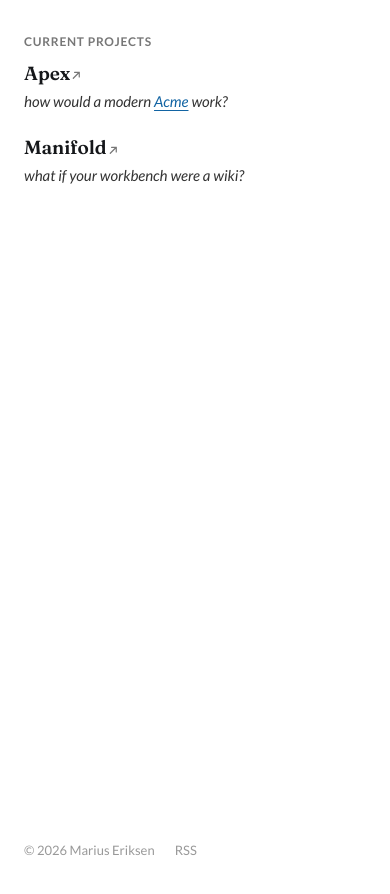
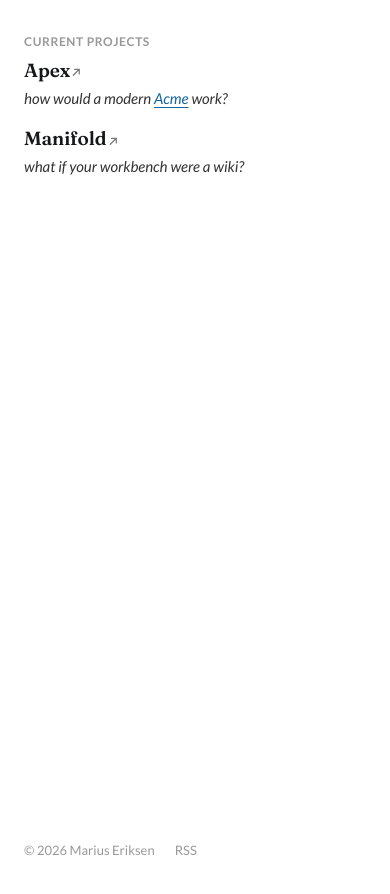
Before and after one commit to mariusae/mariusae.github.io, a Jekyll site: the page built from index.html, in a window 390 px wide. Shown: the top 894 px of the page. Built offline with Jekyll 4.4.1, drawn with Linux system fonts in a browser that asks for light colours.

Commit message:
Dark mode: dimmer descriptions, brighter footer; quieter label, tighter stacking
Co-Authored-By: Claude Opus 5.5 <noreply@anthropic.com>
Claude-Session: https://claude.ai/code/session_01KTPpusonhcXPjcQ2kkYfF6

```diff
--- a/assets/css/style.css
+++ b/assets/css/style.css
@@ -5,6 +5,7 @@
   --heading: #15171a;
   --muted: #999;
   --meta: #777;
+  --desc: #333;
   --rule: #e6e6e6;
   --code-bg: #f6f6f6;
   --bg: #fff;
@@ -21,8 +22,9 @@
   :root {
     --text: #d4d4d4;
     --heading: #f2f2f2;
-    --muted: #8a8a8a;
+    --muted: #999;
     --meta: #a3a3a3;
+    --desc: #b5b5b5;
     --rule: #2e2e2e;
     --code-bg: #1e1e1e;
     --bg: #121212;
@@ -87,12 +89,12 @@ img { max-width: 100%; height: auto; display: block; }
 .feed + .feed { margin-top: 6rem; }
 
 .feed-heading {
-  color: var(--meta);
+  color: var(--muted);
   font-family: var(--font-sans);
   font-size: 1.2rem;
   font-variation-settings: normal;
   font-weight: 700;
-  letter-spacing: 0.06em;
+  letter-spacing: 0.05em;
   text-transform: uppercase;
 }
 
@@ -140,7 +142,7 @@ img { max-width: 100%; height: auto; display: block; }
 }
 .feed-name:focus-visible { outline: 2px solid var(--accent); outline-offset: 3px; border-radius: 2px; }
 .feed-name:hover .feed-arrow { color: var(--accent); transform: translate(1px, -1px); }
-.feed-desc { color: var(--text); font-size: 1.5rem; font-style: italic; }
+.feed-desc { color: var(--desc); font-size: 1.5rem; font-style: italic; }
 
 .feed-projects .feed-item { align-items: center; padding: 0.8rem 0; }
 .feed-projects .feed-item + .feed-item { border-top: 0; }
@@ -265,7 +267,7 @@ img { max-width: 100%; height: auto; display: block; }
   .post-title { font-size: 3rem; }
   .post-excerpt { font-size: 1.7rem; }
   .feed-item { flex-direction: column; gap: 0.4rem; }
-  .feed-projects .feed-item { align-items: flex-start; gap: 0.6rem; padding: 1.2rem 0; }
+  .feed-projects .feed-item { align-items: flex-start; gap: 0.6rem; padding: 0.9rem 0; }
   .feed-name { width: auto; }
 }
 
```
